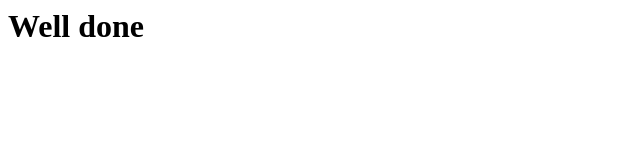
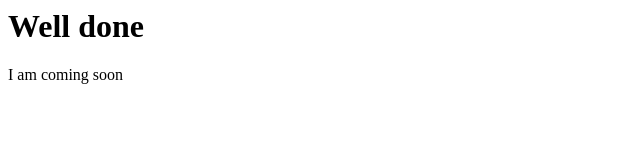
Before and after one commit to Shubham-Kain/Practice-demo, a plain HTML site: page index.html in a window 1280 px wide. Shown: the full height of the page, 0-640 px from the left. Drawn offline with Linux system fonts and the light colour scheme.

Commit message:
add para tag

```diff
--- a/index.html
+++ b/index.html
@@ -1 +1,2 @@
 <h1>Well done</h1>
+<p>I am coming soon</p>
```
